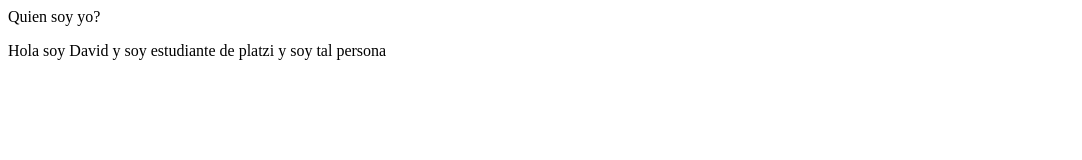
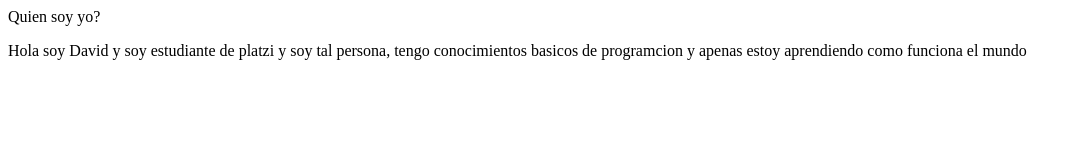
Before and after one commit to lDeShiro/CursoPrework, a plain HTML site: page index.html in a window 1280 px wide. Shown: the whole page, without its empty margins (0-1082 px from the left). Drawn offline with Linux system fonts and the light colour scheme.

Commit message:
Nuevos Cambios

```diff
--- a/index.html
+++ b/index.html
@@ -11,7 +11,7 @@
 </t>
 <body>
     <p>
-        Hola soy David y soy estudiante de platzi y soy tal persona
+        Hola soy David y soy estudiante de platzi y soy tal persona, tengo conocimientos basicos de programcion y apenas estoy aprendiendo como funciona el mundo
     </p>
 </body>
 </html>
```
